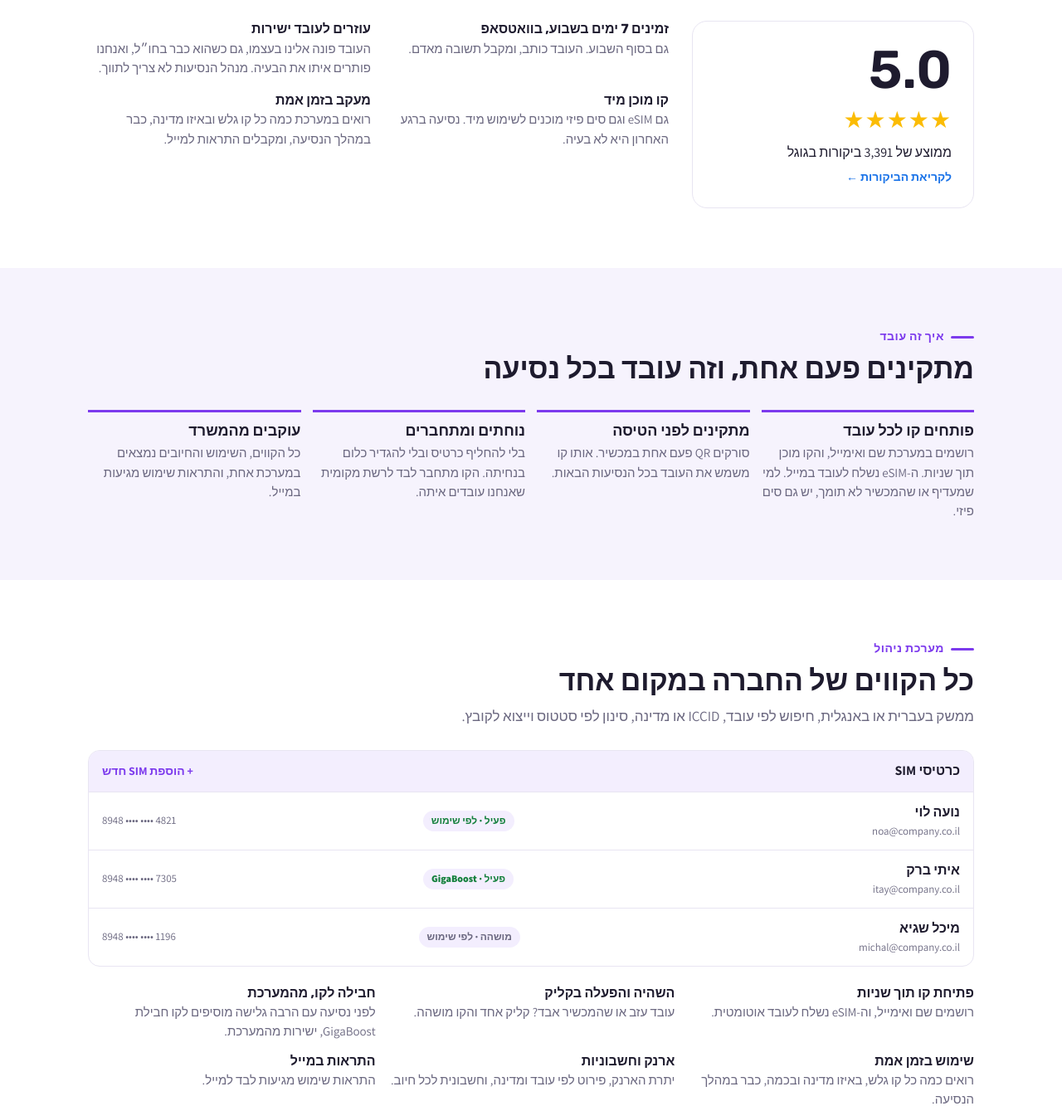
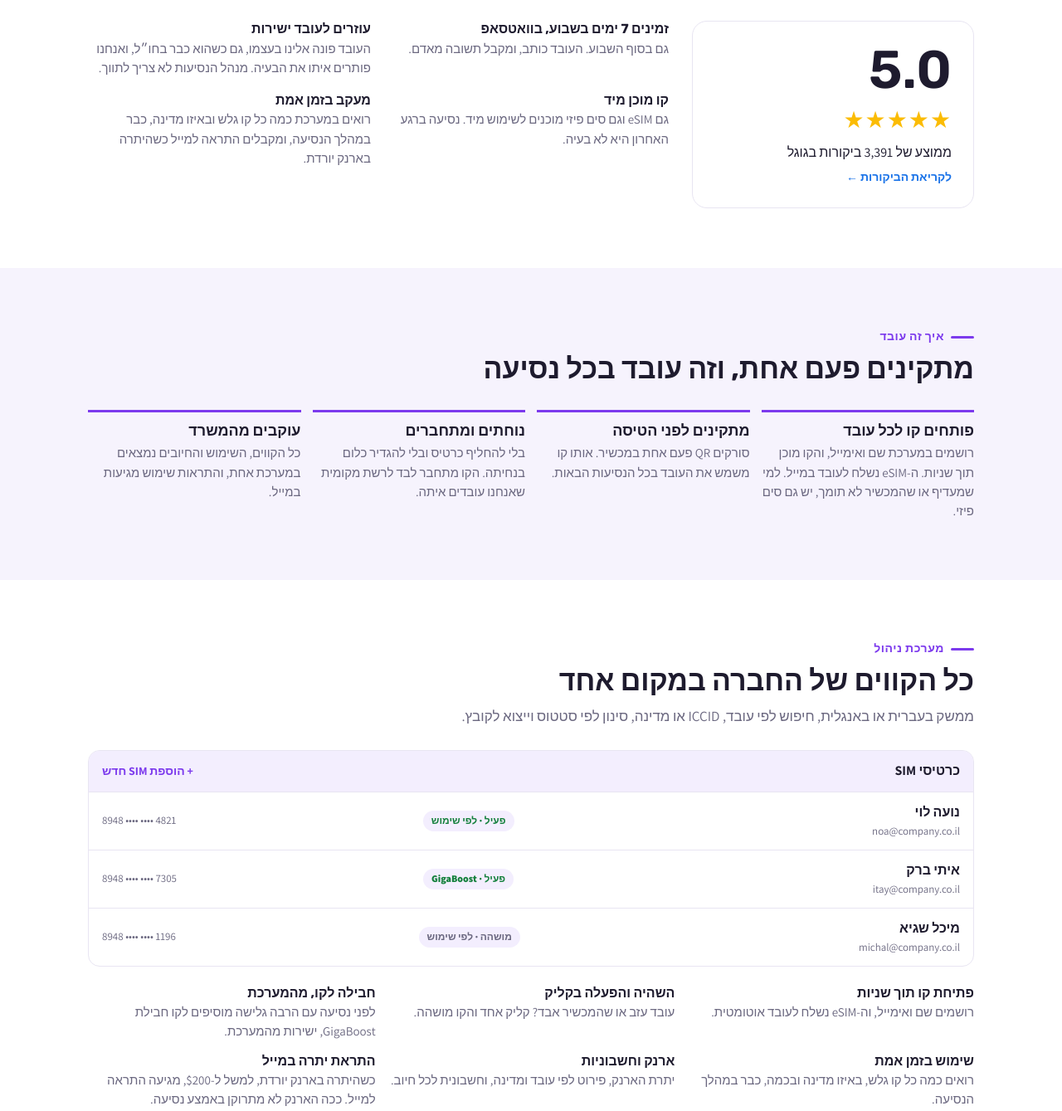
Before and after one commit to SirAngle/simtlv-business, a plain HTML site: page index.html in a window 1280 px wide. Shown: the part 1584-2923 px from the top of the page at 83% size. Drawn offline with Linux system fonts and the light colour scheme; no server answers.

Commit message:
Business site v2.5: balance alert wording
Co-Authored-By: Claude Fable 5.2 <noreply@anthropic.com>

```diff
--- a/index.html
+++ b/index.html
@@ -207,7 +207,7 @@ section.closing .tag2{color:var(--band-ink)}section.closing .tag2::before{backgr
 <div class="fact"><h3>זמינים 7 ימים בשבוע, בוואטסאפ</h3><p>גם בסוף השבוע. העובד כותב, ומקבל תשובה מאדם.</p></div>
 <div class="fact"><h3>עוזרים לעובד ישירות</h3><p>העובד פונה אלינו בעצמו, גם כשהוא כבר בחו״ל, ואנחנו פותרים איתו את הבעיה. מנהל הנסיעות לא צריך לתווך.</p></div>
 <div class="fact"><h3>קו מוכן מיד</h3><p>גם eSIM וגם סים פיזי מוכנים לשימוש מיד. נסיעה ברגע האחרון היא לא בעיה.</p></div>
-<div class="fact"><h3>מעקב בזמן אמת</h3><p>רואים במערכת כמה כל קו גלש ובאיזו מדינה, כבר במהלך הנסיעה, ומקבלים התראות למייל.</p></div>
+<div class="fact"><h3>מעקב בזמן אמת</h3><p>רואים במערכת כמה כל קו גלש ובאיזו מדינה, כבר במהלך הנסיעה, ומקבלים התראה למייל כשהיתרה בארנק יורדת.</p></div>
 </div>
 </div>
 </div></section>
@@ -236,7 +236,7 @@ section.closing .tag2{color:var(--band-ink)}section.closing .tag2::before{backgr
 <div class="fact"><h3>חבילה לקו, מהמערכת</h3><p>לפני נסיעה עם הרבה גלישה מוסיפים לקו חבילת GigaBoost, ישירות מהמערכת.</p></div>
 <div class="fact"><h3>שימוש בזמן אמת</h3><p>רואים כמה כל קו גלש, באיזו מדינה ובכמה, כבר במהלך הנסיעה.</p></div>
 <div class="fact"><h3>ארנק וחשבוניות</h3><p>יתרת הארנק, פירוט לפי עובד ומדינה, וחשבונית לכל חיוב.</p></div>
-<div class="fact"><h3>התראות במייל</h3><p>התראות שימוש מגיעות לבד למייל.</p></div>
+<div class="fact"><h3>התראת יתרה במייל</h3><p>כשהיתרה בארנק יורדת, למשל ל-<span class="num">$200</span>, מגיעה התראה למייל. ככה הארנק לא מתרוקן באמצע נסיעה.</p></div>
 </div>
 </div></section>
 
@@ -309,7 +309,7 @@ section.closing .tag2{color:var(--band-ink)}section.closing .tag2::before{backgr
 </div></section>
 
 <footer><div class="wrap">
-<span id="curnote"></span> המחירים עודכנו ב-<span class="num" id="pdate">23.11.2026</span>, ומחירי התוספות בשקלים. <span class="num">SimTLV · v2.4 · November 2026</span>
+<span id="curnote"></span> המחירים עודכנו ב-<span class="num" id="pdate">23.11.2026</span>, ומחירי התוספות בשקלים. <span class="num">SimTLV · v2.5 · November 2026</span>
 </div></footer>
 
 <script>
```
